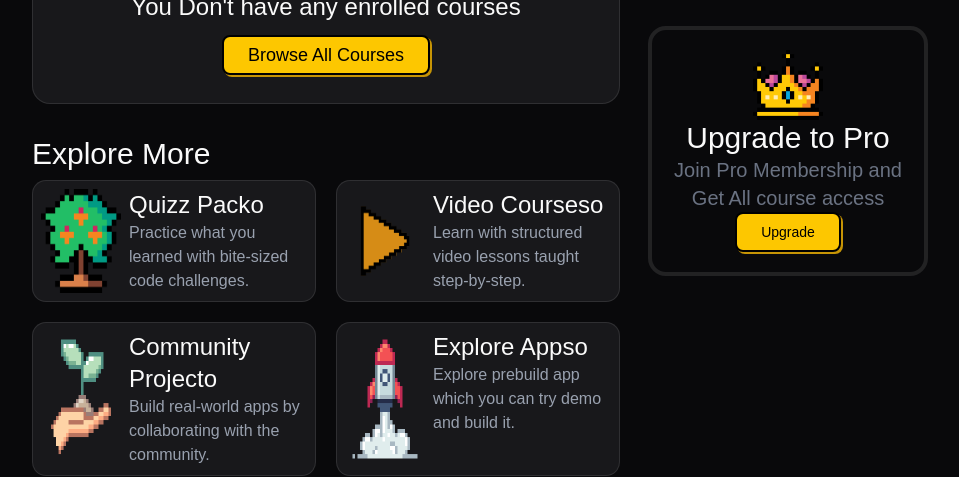
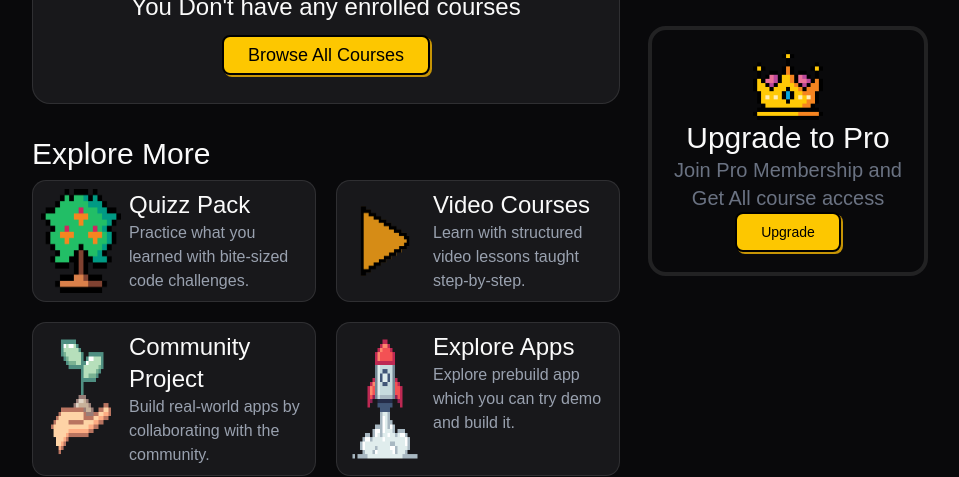
Before and after one commit to Rishiyrn/CodeBox, a Next.js app: page /dashboard in a window 1280 px wide. Shown: the part 1056-1533 px from the top of the page, without its empty margins (160-1119 px from the left). Built offline with nearby package versions, Linux system fonts and the light colour scheme; no server answers; a web font is replaced by a local one.

Commit message:
Update app/(routes)/dashboard/_components/ExploreMore.tsx
Co-authored-by: coderabbitai[bot] <136622811+coderabbitai[bot]@users.noreply.github.com>

```diff
--- a/app/(routes)/dashboard/_components/ExploreMore.tsx
+++ b/app/(routes)/dashboard/_components/ExploreMore.tsx
@@ -42,7 +42,7 @@ function ExploreMore() {
               height={80}
             />
             <div>
-                <h2 className="font-medium text-2xl font-game">{option?.title}o</h2>
+                <h2 className="font-medium text-2xl font-game">{option.title}</h2>
                 <p className="font-game text-gray-400">{option.desc}</p>
             </div>
           </div>
```
